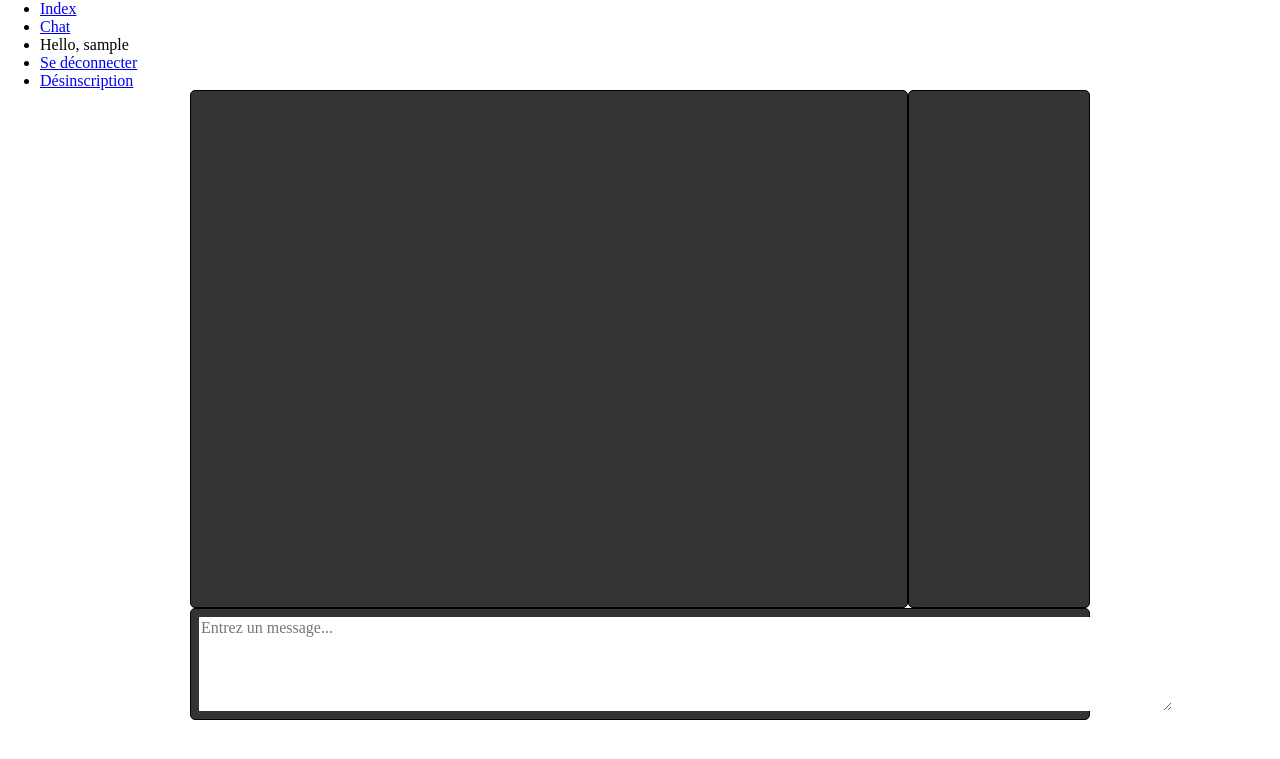
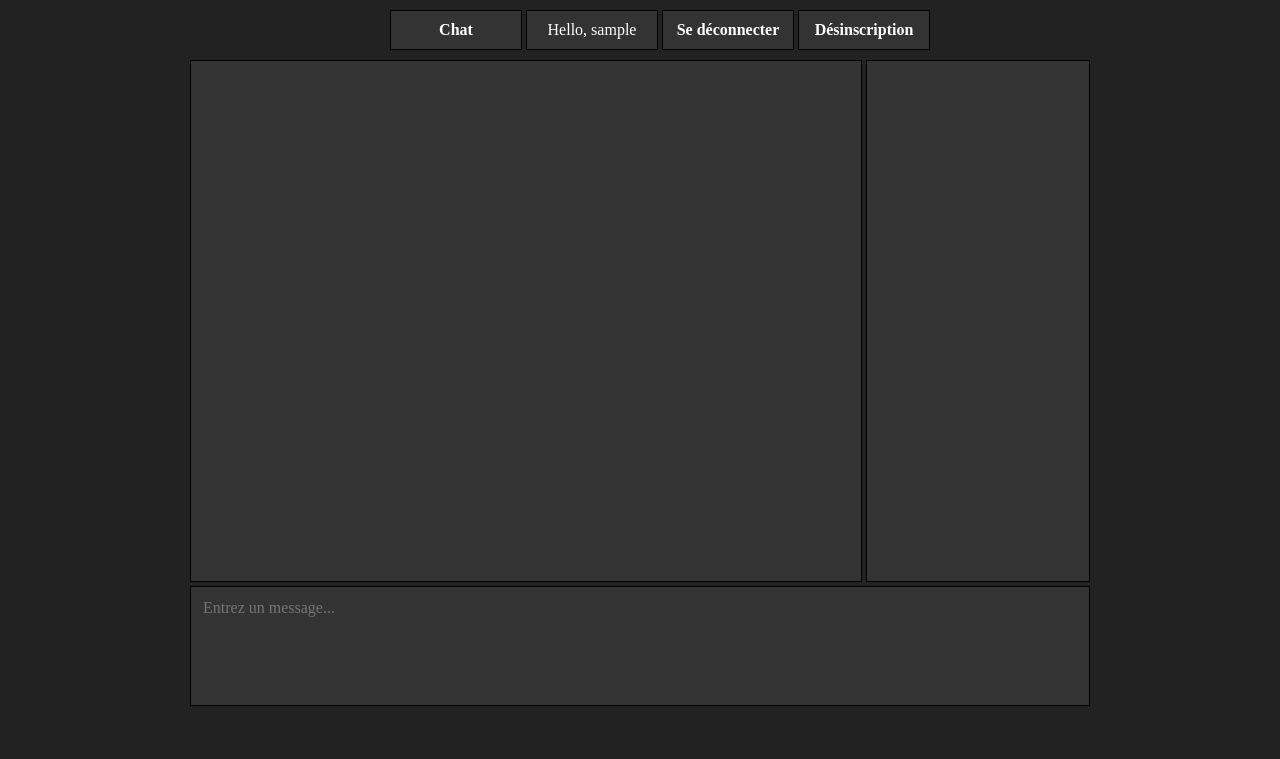
Before and after one commit to folkrav/B63-ChatClient, a PHP site: page /chat in a window 1280 px wide. Shown: the top 759 px of the page. Run offline with PHP 8.4, Linux system fonts and the light colour scheme; the visitor is signed in with stand-in values (Sample User, id 1); data that the repository does not hold is empty; some libraries are stand-ins or nearby versions.

Commit message:
small restructuring with .htaccess and starting some kind of design...

```diff
--- a/action/CommonAction.php
+++ b/action/CommonAction.php
@@ -44,7 +44,7 @@
 			}
 
 			if ($_SESSION["visibility"] < $this->pageVisibility) {
-				header("location:login.php?login-error=true");
+				header("location:login?login-error=true");
 				exit;
 			}
 
--- a/action/LoginAction.php
+++ b/action/LoginAction.php
@@ -21,7 +21,7 @@
 				$_SESSION["username"] = $_POST["username"];
 				$_SESSION["visibility"] = CommonAction::$VISIBILITY_REGISTERED;
 
-				header("location:chat.php");
+				header("location:chat");
 				exit;
 			}
 		}
--- a/action/WriteMessageAction.php
+++ b/action/WriteMessageAction.php
@@ -11,7 +11,7 @@
 		public function executeAction() {
 			$data = array(
 				'key' => $_SESSION["key"],
-				'message' => $_POST["chatMessage"]
+				'message' => $_POST["message"]
 			);
 			$this->response = callApi(API_URL, "write-message", $data);
 		}
--- a/css/global.css
+++ b/css/global.css
@@ -1,6 +1,10 @@
 * {
     border: 0;
     margin: 0;
+}
+
+body {
+    background-color: #222;
 }
 
 #contents {
@@ -9,31 +13,66 @@
     margin: auto;
 }
 
+nav {
+    display: block;
+    margin: 10px auto;
+    width: 900px;
+    text-align: center;
+}
+nav a {
+    text-decoration: none;
+    color: #fff;
+    font-weight: bold;
+}
+nav ul {
+    list-style-type: none;
+    display: block;
+    margin: auto;
+}
+nav ul li {
+    display: inline-block;
+    width: 110px;
+}
+nav ul li:hover {
+    background-color: #f44;
+}
+
 /***************************************************
   Chat
 ***************************************************/
 #chatContents,
-#chatEntry {width: 100%;}
+#chatEntry {
+    width: 900px;
+}
 
 #chatRoom,
 #chatUserlist,
-#chatEntry {
-    margin-bottom: 10px;
+#chatEntry,
+nav ul li {
     background-color: #333;
     border: 1px solid #000;
-    border-radius: 5px;
-    padding: 0.5em;
+    padding: 10px;
     color: #fff;
 }
 
 #chatRoom,
 #chatUserlist {
     height: 500px;
-    display: table-cell;
+    overflow-y: auto;
+    display: inline-block;
 }
 
-#chatRoom {min-width: 700px;}
-#chatUserlist {width: 100%;}
+#chatRoom {
+    width: 650px;
+}
+#chatUserlist {
+    width: 202px;
+}
+#chatUserlist ul {
+    padding: 0;
+    list-style-type: none;
+    text-align: center;
+}
 
 #chatEntry {
     clear: both;
@@ -43,13 +82,15 @@
 #chatEntry textarea {
     font-family: inherit;
     font-size: inherit;
-    display: block;
-    margin: auto;
-}
-
-#chatEntry input {
-    display: block;
-    margin: 10px auto 0 auto;
+    background: transparent;
+    color: #fff;
+    width: 100%;
+    resize: none;
+    border: none;
+    outline: none;
+    -webkit-box-sizing: border-box; /* Safari/Chrome, other WebKit */
+    -moz-box-sizing: border-box;    /* Firefox, other Gecko */
+    box-sizing: border-box;         /* Opera/IE 8+ */
 }
 
 .chatName {
--- a/js/chat.js
+++ b/js/chat.js
@@ -2,7 +2,6 @@ window.onload = function () {
     $("#chatMessage").keyup(function(e) {
         if((e.keyCode || e.which) == 13) { //Enter keycode
             sendMessage();
-            $.post("chat.php", $("#chatForm").serialize());
         }
     });
 
@@ -13,11 +12,14 @@ function sendMessage() {
     var text = document.getElementById("chatMessage").value;
     if (text.length > 0) {
         $.ajax({
+            type : 'POST',
             url : 'write-message.php',
+            data : {
+                message : text
+            }
         }).done(function (r) {
             r = JSON.parse(r);
-            console.log(r);
-            if (r != "EMPTY_PARAMETER") {
+            if (r !== "EMPTY_PARAMETER") {
                 var messageContents = [];
                 messageContents["nomUsager"] = $("#myUsername").text();
                 messageContents["message"] = text;
@@ -52,7 +54,6 @@ function getUserlist(key) {
 
 function showMessages(messages) {
     for (var i = messages.length - 1; i >= 0; i--) {
-        console.log(messages[i]["message"]);
         addMessageLine(messages[i]);
     }
 }
--- a/partial/header.php
+++ b/partial/header.php
@@ -9,8 +9,7 @@
 <body>
 	<nav>
 		<ul>
-			<li><a href="index.php">Index</a></li>
-			<li><a href="chat.php">Chat</a></li>
+			<li><a href="chat">Chat</a></li>
 			<?php
 			if ($action->isLoggedIn()) {
 				?>
@@ -21,8 +20,8 @@
 			}
 			else {
 				?>
-				<li><a href="login.php">Se connecter</a></li>
-				<li><a href="register.php">S'enregistrer</a></li>
+				<li><a href="login">Se connecter</a></li>
+				<li><a href="register">S'enregistrer</a></li>
 				<?php
 			}?>
 		</ul>
```
Also changed, not shown: action/IndexAction.php (deleted, +0 -16 lines), action/RegisterAction.php (+4 -4 lines), index.php (deleted, +0 -14 lines), .htaccess (added).
